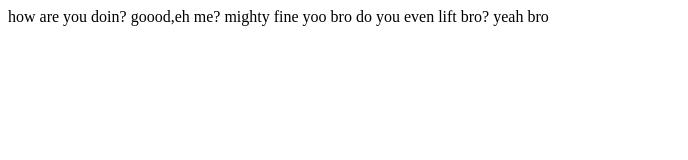
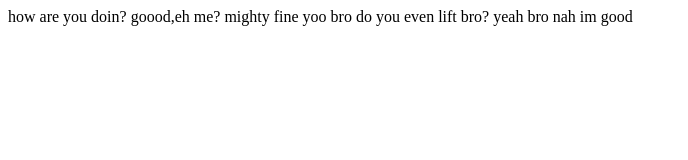
Before and after one commit to G-Mustafa/test, a plain HTML site: page index.html in a window 1280 px wide. Shown: the whole page, without its empty margins (0-688 px from the left). Drawn offline with Linux system fonts and the light colour scheme.

Commit message:
Update index.html

```diff
--- a/index.html
+++ b/index.html
@@ -7,5 +7,6 @@
         me? mighty fine
         yoo bro do you even lift bro?
         yeah bro
+        nah im good
     </body>
 </html>
```
